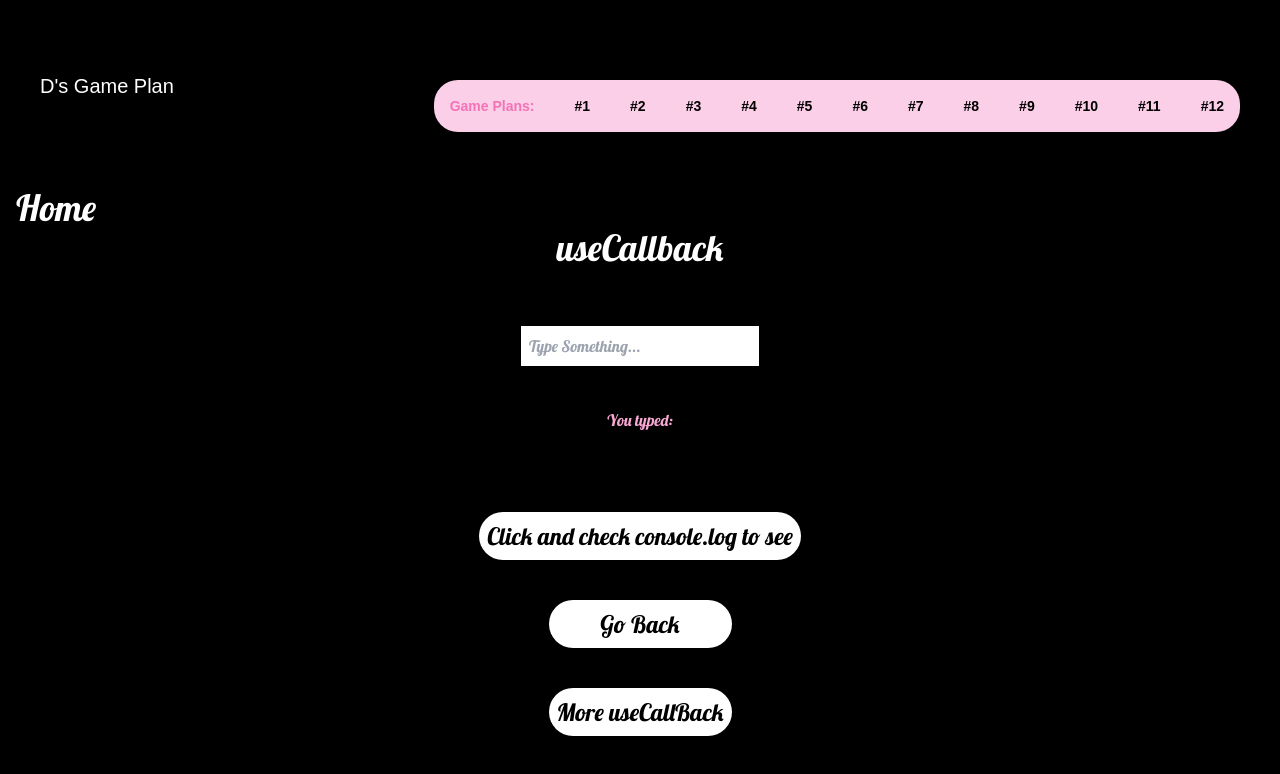
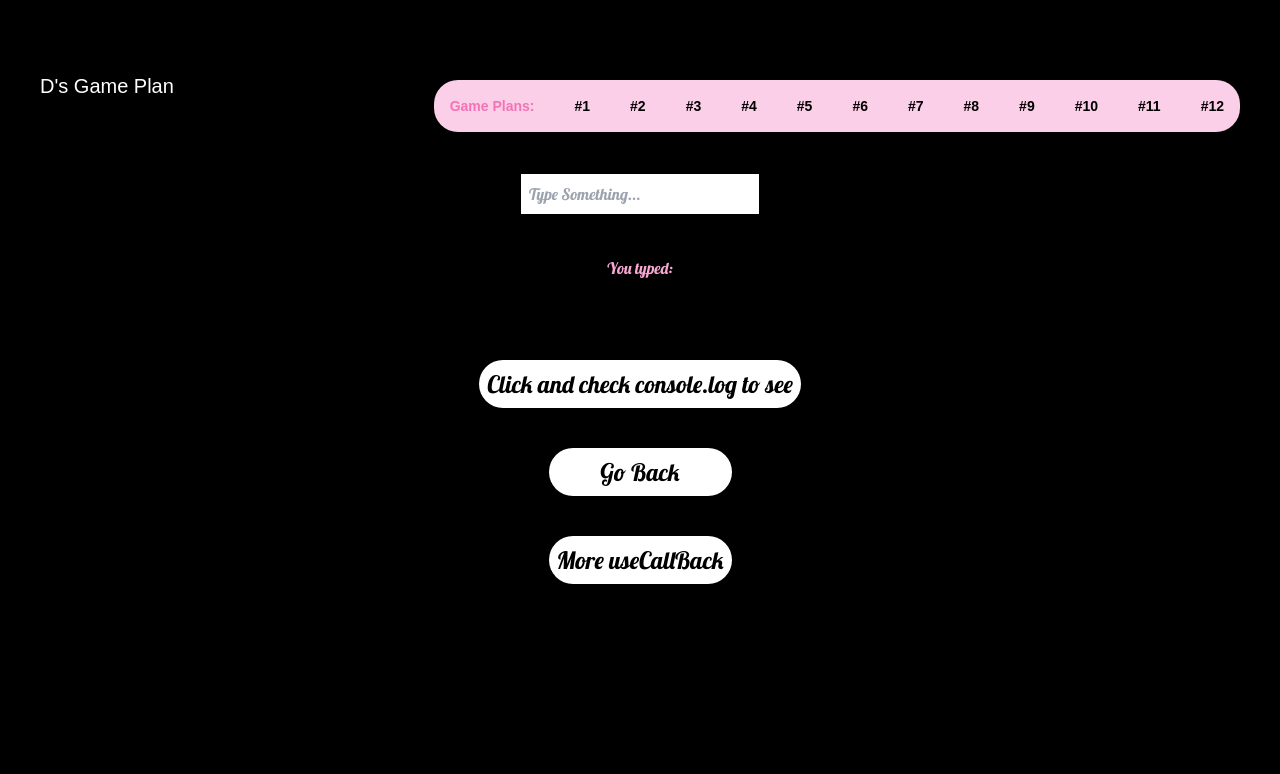
Before and after one commit to Davonne007-TX/game-plan, a React (Vite) app: page /hookUseCallBack in a window 1280 px wide. Shown: the top 774 px of the page. Built offline with nearby package versions, Linux system fonts and the light colour scheme; a web font is replaced by a local one.

Commit message:
remove unnecessary component Header and remove routes

```diff
--- a/src/components/Header.jsx
+++ /dev/null
@@ -1,14 +0,0 @@
-import GoHome from "./GoHome";
-
-export default function Header({ children }) {
-  return (
-    <>
-      <header className="text-center w-full bg-black text-white font-lobster text-4xl p-4 ">
-        <div className="flex flex-start">
-          <GoHome />
-        </div>
-        <h1>{children}</h1>
-      </header>
-    </>
-  );
-}
--- a/src/components/HookUseCallBack.jsx
+++ b/src/components/HookUseCallBack.jsx
@@ -1,5 +1,4 @@
 import { useNavigate } from "react-router-dom";
-import Header from "./Header";
 import { useCallback, useState } from "react";
 import ReuseableButton from "./ReuseableButton";
 
@@ -28,9 +27,7 @@ export default function hookUseCallback({ backToHooks }) {
 
   return (
     <>
-      <Header children={"useCallback"} />
-
-      <div className="flex flex-col justify-center items-center font-lobster mt-10">
+      <section className="flex flex-col justify-center items-center font-lobster mt-10">
         <input
           value={inputValue}
           onChange={handleChange}
@@ -47,7 +44,7 @@ export default function hookUseCallback({ backToHooks }) {
           Click and check console.log to see
         </button>
 
-        <div className="flex flex-col gap-10 mt-10">
+        <section className="flex flex-col gap-10 mt-10">
           <ReuseableButton
             onClick={backToHooks}
             label="Go Back"
@@ -58,8 +55,8 @@ export default function hookUseCallback({ backToHooks }) {
             onClick={more}
             label="More useCallBack"
           />
-        </div>
-      </div>
+        </section>
+      </section>
     </>
   );
 }
--- a/src/components/HookUseState.jsx
+++ b/src/components/HookUseState.jsx
@@ -1,6 +1,5 @@
-import { useState, useCallback } from "react";
+import { useState } from "react";
 import { useNavigate } from "react-router-dom";
-import Header from "./Header";
 import ReuseableButton from "./ReuseableButton";
 
 export default function HookUseState ({ backToHooks }) {
@@ -27,7 +26,6 @@ export default function HookUseState ({ backToHooks }) {
 
   return (
     <>
-      <Header/>
       <section className="flex justify-center items-center flex-col mt-10 font-lobster text-lg md:text-lg lg:text-2xl ">
         <p className="text-pink-400 text-3xl">The count is {count}</p>
        <section className="flex gap-10 mt-10">
--- a/src/components/Hooks.jsx
+++ b/src/components/Hooks.jsx
@@ -1,11 +1,11 @@
-import Header from "./Header";
+// import Header from "./Header";
 import { Link } from "react-router-dom";
 import Image from "./Image";
 
-export default function Hooks({ backToHooks }) {
+export default function Hooks() {
   return (
     <>
-      <Header children={"Hooks"} />
+      {/* <Header children={"Hooks"} /> */}
       <section className="flex flex-col justify-center items-center mt-20 gap-10 font-sans text-2xl">
         <li className="text-white hover:text-blue-300">
           <Link to="/hookUseState">useState</Link>
--- a/src/components/MoreUseCallback.jsx
+++ b/src/components/MoreUseCallback.jsx
@@ -24,7 +24,7 @@ export default function MoreUseCallback() {
 
   return (
     <>
-      <div className="flex flex-col h-screen justify-center items-center font-sixty text-white text-5xl">
+      <section className="flex flex-col h-screen justify-center items-center font-sixty text-white text-5xl">
         <p>Count:{count}</p>
         <button onClick={handleClick} className="bg-black p-4 rounded mt-10">
           Click this button
@@ -32,10 +32,10 @@ export default function MoreUseCallback() {
         <button onClick={clearCount} className="mt-20">
           Clear Count
         </button>
-        <div className="mt-20">
+        <section className="mt-20">
           <ReuseableButton onClick={goBack} label="Go Back"></ReuseableButton>
-        </div>
-      </div>
+        </section>
+      </section>
     </>
   );
 }
--- a/src/components/MoreUseState.jsx
+++ b/src/components/MoreUseState.jsx
@@ -1,11 +1,11 @@
 import { useEffect, useState } from "react";
-import Header from "./Header";
 import Clock from "./Clock";
 import ReuseableButton from "./ReuseableButton";
 import { useNavigate } from "react-router-dom";
 
 function useTime() {
   const [time, setTime] = useState(() => new Date()); //set the state for a new Date()
+
   useEffect(() => {
     const id = setInterval(() => {
       setTime(new Date());
@@ -21,7 +21,7 @@ export default function MoreUseState() {
 
   const navigate = useNavigate();
   function goBack() {
-    navigate("/hookOne");
+    navigate("/hookUseState");
   }
 
   //one way to do a handel change through a function or you can do a callback function within the onChange event
@@ -31,9 +31,8 @@ export default function MoreUseState() {
 
   return (
     <>
-      <Header children={"More useState Hook"} />
-      <div className="flex flex-col gap-10 justify-center items-center mt-20 font-lobster text-3xl">
-        <p className="text-white">
+      <section className="flex flex-col gap-10 justify-center items-center mt-20 font-lobster text-3xl">
+        <p className="text-black">
           Pick a Color:
           <select
             value={color}
@@ -51,7 +50,7 @@ export default function MoreUseState() {
         </p>
         <Clock color={color} time={time.toLocaleTimeString()} />
         <ReuseableButton label="Go Back" onClick={goBack} />
-      </div>
+      </section>
     </>
   );
 }
--- a/src/components/TopHeader.jsx
+++ b/src/components/TopHeader.jsx
@@ -29,7 +29,7 @@ export default function TopHeader() {
   };
 
   return (
-    <section className="flex flex-col lg:flex-row m-10 md:justify-between lg:justify-between items-center lg:gap-20 font-sixty text-white">
+    <header className="flex flex-col lg:flex-row m-10 md:justify-between lg:justify-between items-center lg:gap-20 font-sixty text-white">
       <section className="flex gap-20 md:gap-96 lg:gap-96">
         <h1 className="text-sm md:text-lg lg:text-xl pink-hover" onClick={home}>
         D's Game Plan
@@ -54,6 +54,6 @@ export default function TopHeader() {
           </li>
         ))}
       </nav>
-    </section>
+    </header>
   );
 }
--- a/src/components/more-examples/Lists.jsx
+++ b/src/components/more-examples/Lists.jsx
@@ -1,5 +1,5 @@
 import { useNavigate } from "react-router-dom";
-import Header from "../Header";
+// import Header from "../Header";
 import ReuseableButton from "../ReuseableButton";
 
 const movies = [
@@ -23,7 +23,7 @@ export default function Lists() {
 
   return (
     <>
-      <Header children={"Show me a list"} />
+      {/* <Header children={"Show me a list"} /> */}
       <section className="flex flex-col justify-center items-center h-screen font-lobster text-3xl">
         <p className="text-5xl">My Favorite Movies:</p> <br />
         <ul className="text-purple-800">{listItems}</ul>
```
